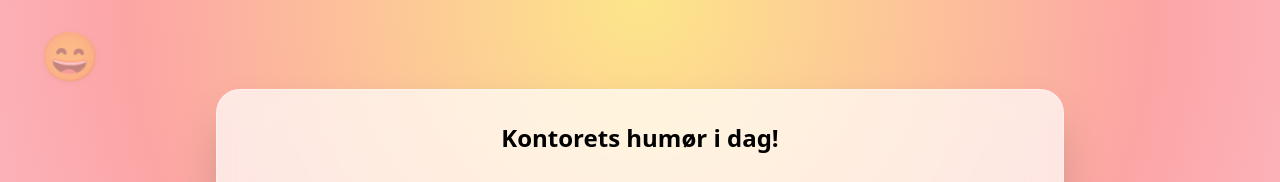
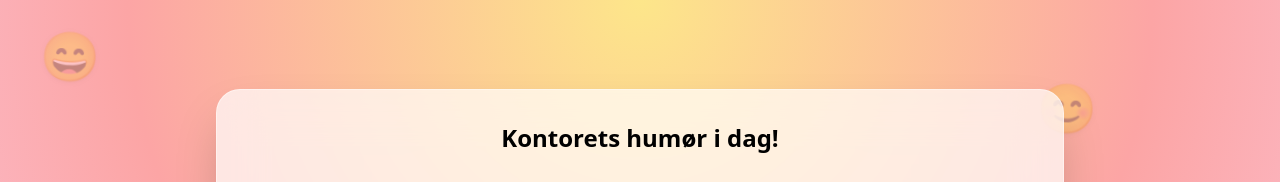
Before and after one commit to FelixAL07/repo, a SvelteKit app: page / in a window 1280 px wide. Shown: the top 182 px of the page. Built offline with nearby package versions, Linux system fonts and the light colour scheme.

Commit message:
feat: remove background gradient from main layout; adjust positioning of emoji spans

```diff
--- a/src/routes/+page.svelte
+++ b/src/routes/+page.svelte
@@ -7,8 +7,6 @@
 <main
     class="relative flex min-h-screen items-center justify-center overflow-hidden bg-[radial-gradient(circle_at_top,#fde68a,#fca5a5,#fbcfe8)]"
 >
-    <div class="absolute inset-0 opacity-60 animate-gradient"></div>
-
     <div class="relative z-10 w-full max-w-4xl px-6">
         <div
             class="rounded-3xl border border-white/40 bg-white/70 p-8 shadow-2xl backdrop-blur-xl transition-transform duration-500 ease-out hover:-rotate-1 hover:scale-[1.02]"
@@ -25,7 +23,7 @@
             <Moodmeter />
         </div>
     </div>
-
+    <span class="absolute right-1/7 top-1/8 text-5xl opacity-30 drop-shadow animate-float-slow">😊</span>
     <span class="absolute left-10 top-12 text-5xl opacity-30 drop-shadow animate-float-slow">😄</span>
     <span class="absolute bottom-16 right-16 text-6xl opacity-20 drop-shadow animate-float">🤩</span>
     <span class="absolute left-1/3 bottom-10 text-4xl opacity-25 drop-shadow animate-float-delayed">🙂</span>
```
